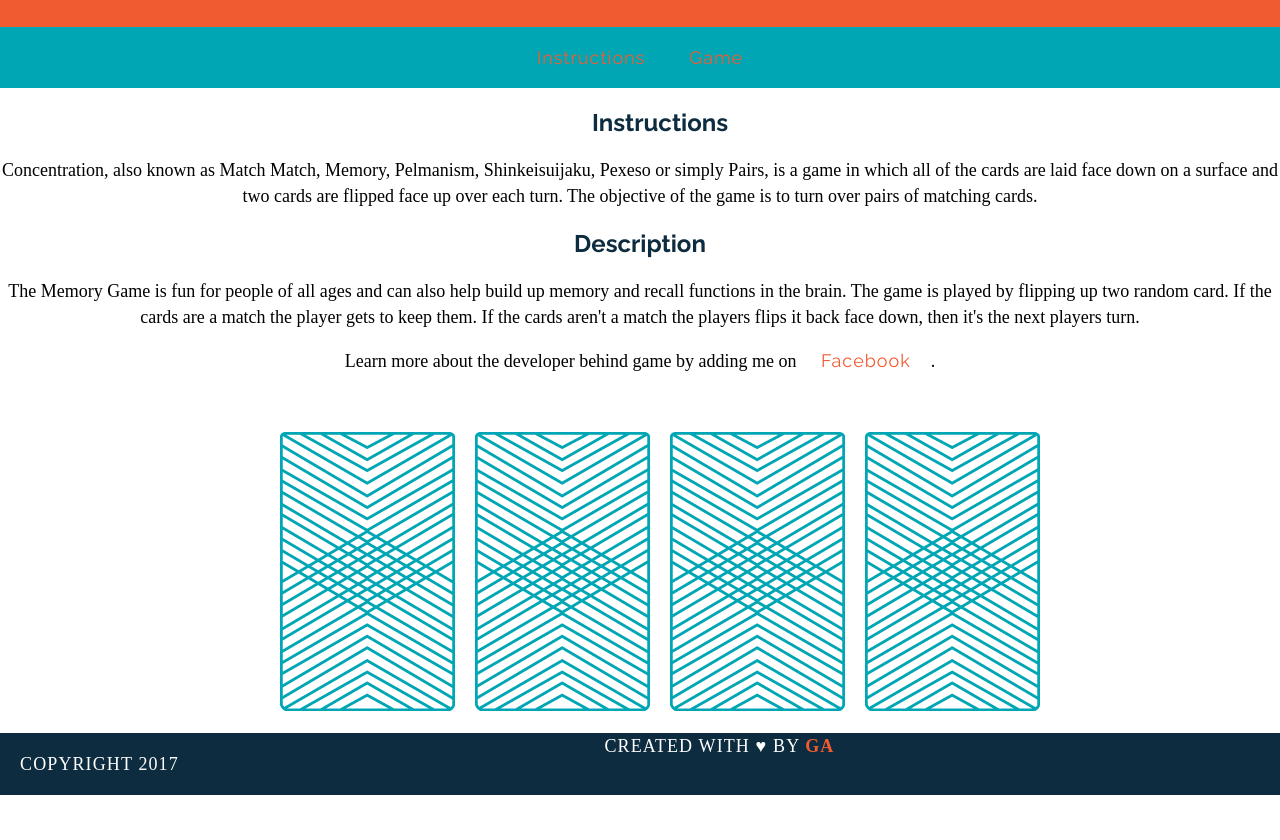
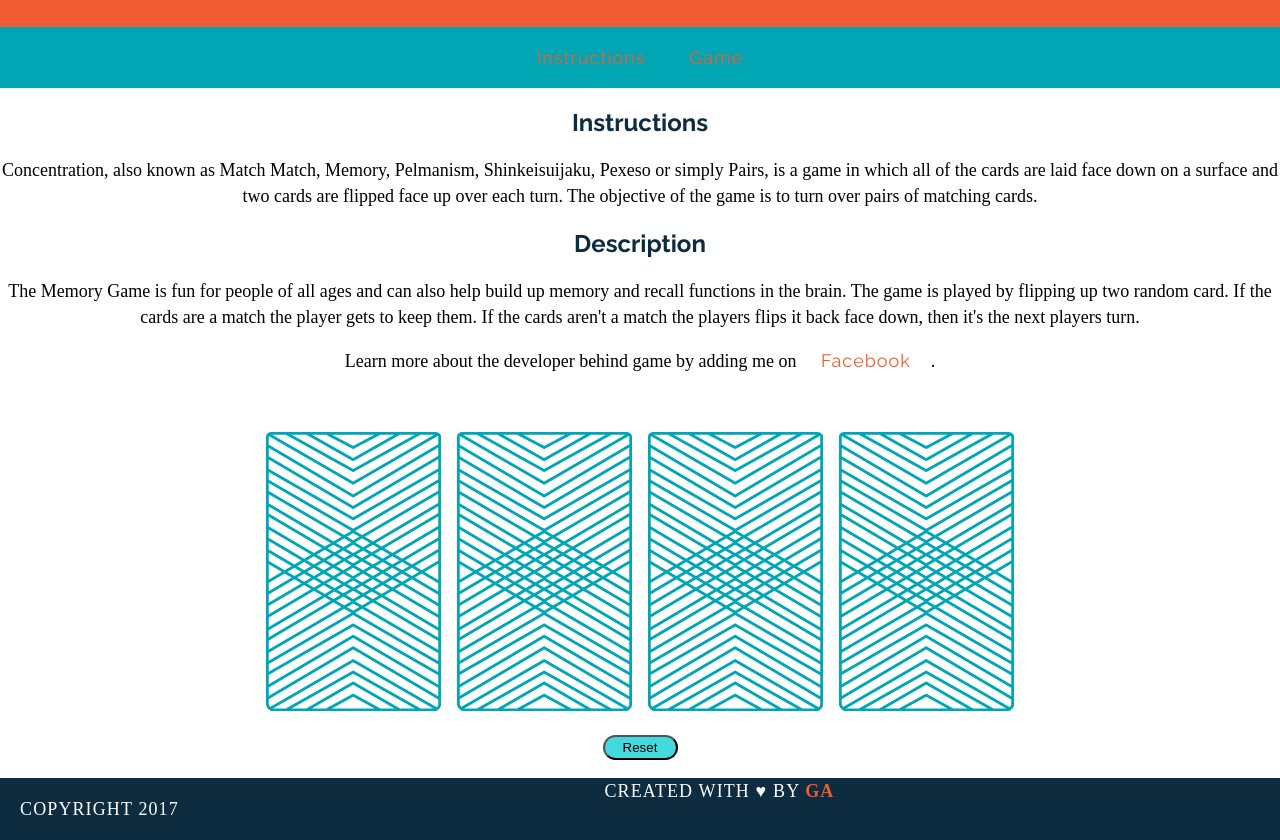
Before and after one commit to latifahpresident/wdi-fundamentals-memorygame, a plain HTML site: page memory_game/index.html in a window 1280 px wide. Shown: the part 70-910 px from the top of the page. Before the commit the page ends 865 px from the top, so only its background shows below. Drawn offline with Linux system fonts and the light colour scheme; a web font is replaced by a local one.

Commit message:
created final game logic

```diff
--- a/memory_game/CSS/style.css
+++ b/memory_game/CSS/style.css
@@ -75,6 +75,14 @@
 	font-weight: 500px;
 }
 
+button {
+	background: #44d9dd;
+	margin-top: 20px;
+	border-radius: 15px;
+	height: 25px;
+	width: 75px;
+}
+
 .copyright {
 	font: "raleway";
 	float: left;
--- a/memory_game/index.html
+++ b/memory_game/index.html
@@ -8,11 +8,11 @@
 		<h1>Memory Game</h1>
 	</header>
 	<nav>
-		<a href="#instructions">Instructions</a>
-		<a href="#game">Game</a>
+		<a href="#instructions" name = "instructions">Instructions</a>
+		<a href="#game" name = "game">Game</a>
 	</nav>
 	<main>
-		<h2><a name= "instructions"></a>Instructions</h2>
+		<h2><!--<a name= "instructions">--></a>Instructions</h2>
 			<p>Concentration, also known as Match Match, Memory, Pelmanism, Shinkeisuijaku, Pexeso or simply Pairs, is a game in which all of the cards are laid face down on a surface and two cards are flipped face up over each turn. The objective of the game is to turn over pairs of matching cards.</p>
 
 		<h2>Description</h2>
@@ -20,22 +20,13 @@
 
 			<p>Learn more about the developer behind game by adding me on <a href="https://www.facebook.com/latifahpresident">Facebook</a>.</p>
 
-	<div>
-		<a name= "game"></a><img src="images/back.png" alt="Queen of Diamonds">
-		<img src="images/back.png" alt="Queen of Hearts">
-		<img src="images/back.png" alt="King of Diamonds">
-		<img src="images/back.png" alt="King of Hearts">
+		<div id="game-board" class="board clearfix"></div>
+			<button onclick="myButton()">Reset</button>
 	</main>
 	<footer class="clearfix">
 		<p class="copyright">Copyright 2017</p>
 		<p class="message">Created with &hearts; by <span class="name">GA</span></p>
 	</footer>
-
-	</div>
-	</div>
-	</div>
-	</div>
-
 </head>
 <body>
 <script src="js/main.js"></script>
--- a/memory_game/js/main.js
+++ b/memory_game/js/main.js
@@ -27,22 +27,36 @@
 
 var checkForMatch = function() {
 	if (cardsInPlay[0] === cardsInPlay[1]) {
-		console.log("You found a match!")
+		alert("You found a match!")
 	} else {
-		console.log("Sorry, try again.");
-	}
-}
+		alert("Sorry, try again.");
+	};
+};
 
-var flipCard = function(cardId) {
-	console.log("User flipped" + cards[cardId].rank);
+var flipCard = function() {
+	var cardId = this.getAttribute('data-id')
+	console.log("User flipped" +" " + cards[cardId].rank);
 	console.log(cards[cardId].cardImage);
 	console.log(cards[cardId].suit);
 	cardsInPlay.push(cards[cardId].rank);
+	cardId = this.setAttribute('src', cards[cardId].cardImage);
 	if (cardsInPlay.length === 2) {
-		checkForMatch();
+		checkForMatch(); }
+
+};
+
+var createBoard = function () {
+	for (var i = 0; i < cards.length; i++) {
+		var cardElement = document.createElement('img');
+			cardElement.setAttribute('src', 'images/back.png');
+			cardElement.setAttribute('data-id', i);
+			cardElement.addEventListener('click', flipCard);
+			document.getElementById('game-board').appendChild(cardElement);
 	}
+	};
 
-}
+	createBoard();
 
-flipCard(0);
-flipCard(2);
+	function myButton() {
+		location.reload();
+	};
```
